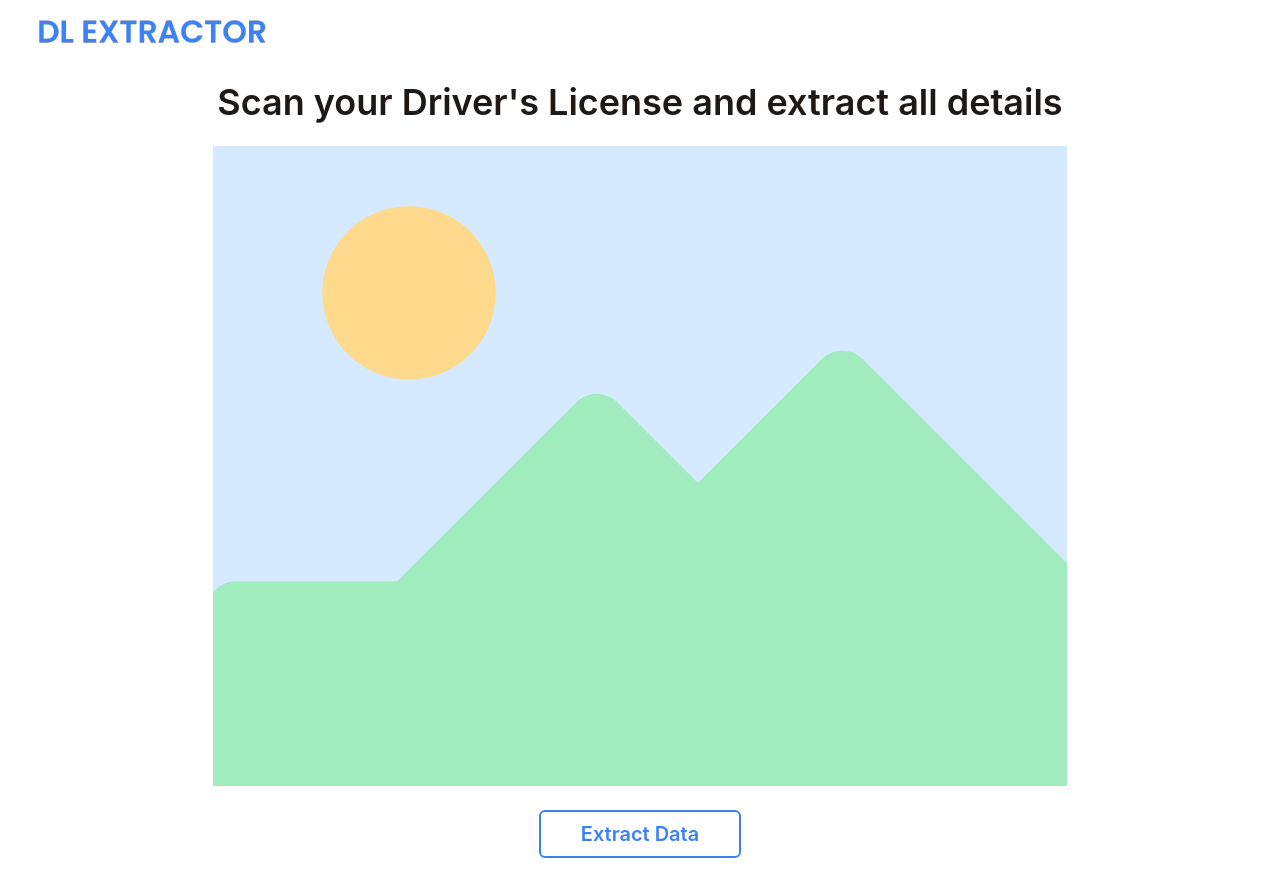
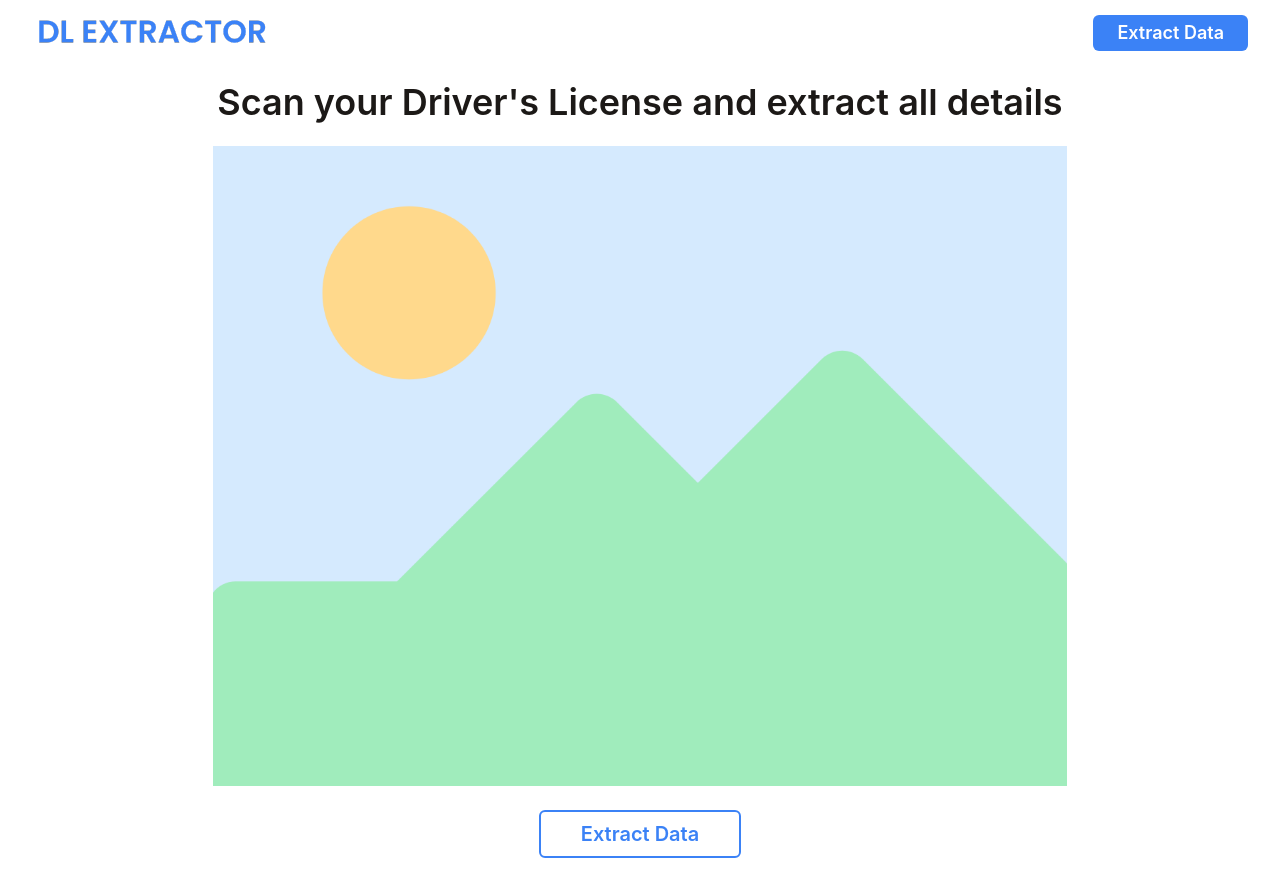
Before and after one commit to SasnarineDeodat/Full-Stack_SWE_Interview_Challenge, a React (Vite) app: page / in a window 1280 px wide. Built offline with nearby package versions, Linux system fonts and the light colour scheme.

Commit message:
added the extract data button in the navbar

```diff
--- a/src/components/HeroSection.jsx
+++ b/src/components/HeroSection.jsx
@@ -7,7 +7,7 @@ export default function HeroSection() {
         Scan your Driver's License and extract all details
       </h1>
       <img src={hero_image} alt="DL Extractor" className="w-2/3 mt-6" />
-      <button className="my-6 py-2 px-10 border-blue-500 border-2 w-fit text-blue-500 font-semibold text-xl bg-transparent rounded-md transition-all duration-300 hover:bg-blue-500 hover:text-white dark:hover:text-stone-900">
+      <button className="my-6 py-2 px-10 border-blue-500 border-2 w-fit text-blue-500 font-semibold text-xl bg-transparent rounded-md transition-all duration-300 hover:bg-blue-500 hover:text-white">
         Extract Data
       </button>
     </div>
--- a/src/components/Navbar.jsx
+++ b/src/components/Navbar.jsx
@@ -2,9 +2,14 @@ import logo from "../assets/logo.png";
 
 export default function Navbar() {
   return (
-    <div className="flex px-3 md:px-8 py-2">
+    <div className="flex px-3 md:px-8 py-2 items-center">
       <div className="flex-1">
         <img src={logo} alt="DL Extractor" />
+      </div>
+      <div>
+        <button className="py-1 px-6 w-fit text-white font-semibold text-lg bg-blue-500 rounded-md transition-all duration-300 hover:bg-blue-400">
+          Extract Data
+        </button>
       </div>
     </div>
   );
```
